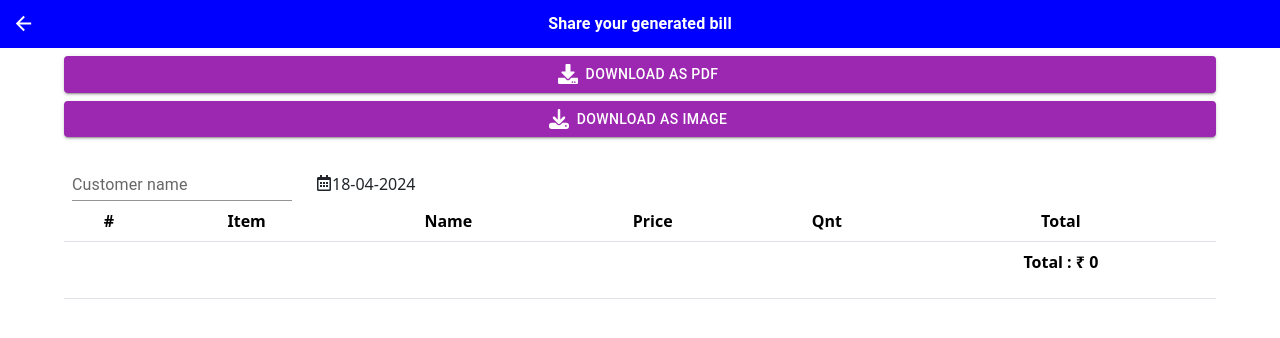
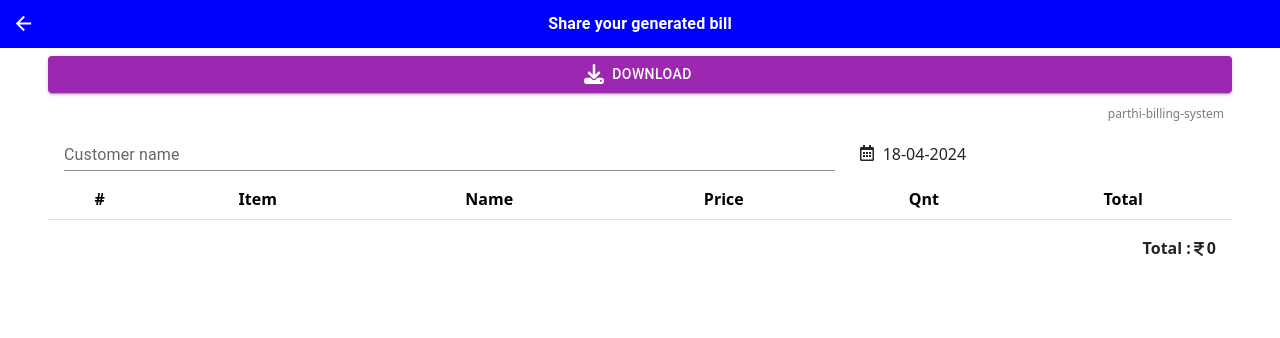
Before and after one commit to Parthiban1612/parthi-billing-system, a React (Create React App) app: page /confirm-bill in a window 1280 px wide. Shown: the top 338 px of the page. Built offline with nearby package versions, Linux system fonts and the light colour scheme.

Commit message:
styles added

```diff
--- a/src/pages/confirm-bill/ComponentToPrint.js
+++ b/src/pages/confirm-bill/ComponentToPrint.js
@@ -3,11 +3,11 @@
 import html2canvas from "html2canvas";
 import moment from "moment/moment";
 import { FaRegCalendarAlt } from "react-icons/fa";
-import { Badge, TextField } from "@mui/material";
+import { TextField } from "@mui/material";
 
 import Button from '@mui/material/Button';
 import Stack from '@mui/material/Stack';
-import { FaDownload } from "react-icons/fa6";
+import { FaDownload, FaIndianRupeeSign } from "react-icons/fa6";
 
 export class ComponentToPrint extends React.PureComponent {
   constructor(props) {
@@ -67,34 +67,42 @@
 
     return (
       <div className="relativeCSS">
-        <Stack className="mb-3" direction="row" spacing={2}>
+        <Stack className="mb-1 px-2 pt-2" direction="row" spacing={2}>
           <Button
             className="w-100"
             onClick={this.takeScreenShot}
             variant="contained"
             color="secondary"
             startIcon={<FaDownload />}>
-            Download as image
+            Download
           </Button>
         </Stack>
         <style type="text/css" media="print">
           {"@page { size: landscape; }"}
         </style>
         <div className="flash" />
-        <div id="divToTakeScreenshot">
-          <div className="d-flex align-items-center gap-4 ms-2">
+        <div id="divToTakeScreenshot" className="px-2">
+          <div className="row align-items-center ms-1 pt-2">
+            <div className="col-12 mb-0">
+              <p className="mb-0 text-end me-2" style={{ opacity: .6, fontSize: "12px" }}>parthi-billing-system</p>
+            </div>
+            <div className="col-8">
               <TextField
+                className="w-100"
                 id="standard-basic"
                 variant="standard"
                 label="Customer name"
                 onChange={(e) => this.setState({ customerName: e.target.value })}
               />
-            <div className="d-flex align-center mt-3">
+            </div>
+            <div className="col-4">
+              <div className="d-flex align-center gap-2 mt-3 w-100">
                 <FaRegCalendarAlt />
                 <h6 className="mb-0">{formattedDate}</h6>
               </div>
             </div>
-          <table className="testClass table table-striped text-center">
+          </div>
+          <table className="testClass table table-striped text-center mt-2">
             <thead>
               <tr>
                 <th scope="col">#</th>
@@ -116,7 +124,7 @@
               {purchasedItems && (
                 <>
                   {purchasedItems?.map((item, index) => (
-                    <tr key={index}>
+                    <tr key={index} className="table-row">
                       <th scope="row">{index + 1}</th>
                       <td className="px-0">
                         <img
@@ -135,20 +143,14 @@
                       <td className="px-0">{formatRupees(item?.total)}</td>
                     </tr>
                   ))}
-                  <tr>
-                    <td></td>
-                    <td></td>
-                    <td></td>
-                    <td></td>
-                    <td></td>
-                    <td>
-                      <p className="fw-bold">Total : ₹ {formatRupees(this?.props?.total)}</p>
-                    </td></tr>
                 </>
               )}
             </tbody>
           </table>
-          <div className="float-end me-3">
+          <div className="row me-1">
+            <p className="fw-bold text-end">Total :
+              <FaIndianRupeeSign />
+              {formatRupees(this?.props?.total)}</p>
           </div>
         </div>
       </div>
--- a/src/pages/confirm-bill/ConfirmBill.js
+++ b/src/pages/confirm-bill/ConfirmBill.js
@@ -68,7 +68,7 @@
   const reactToPrintTrigger = useCallback(() => {
     return <Button
       disabled={loading} variant="contained"
-      className="w-100 mb-2"
+      className="w-100 mb-2 d-none"
       color="secondary"
       startIcon={<FaDownload />}
     >
@@ -98,7 +98,7 @@
   return (
     <>
       <CustomBack title={"Share your generated bill"} />
-      <Container sx={{ padding: 1 }}>
+      <Container className='p-0'>
         <Box pt={6}>
           <ReactToPrint
             content={reactToPrintContent}
--- a/src/pages/create-bill/CreateBill.js
+++ b/src/pages/create-bill/CreateBill.js
@@ -9,6 +9,7 @@
 import { useNavigate } from "react-router-dom";
 import { formatRupees } from "../../lib/convertRuppee";
 import { Autocomplete, Avatar, ListItem, ListItemAvatar, ListItemText } from '@mui/material';
+import { FaIndianRupeeSign } from "react-icons/fa6";
 
 export default function CreateBill() {
    const [priceList, setPriceList] = useState([]);
@@ -140,7 +141,7 @@
                />
             </div>
          </div>
-         <table className="table table-striped text-center">
+         <table className="table table-striped text-center mt-2">
             <thead>
                <tr>
                   <th scope="col">#</th>
@@ -208,15 +209,18 @@
                )}
             </tbody>
          </table>
-         <p className="float-end pe-2">Total : {totalPrice}</p>
-         <br />
-         {purchasedItems?.length > 0 &&
-            <div className="mb-5 pb-5">
-               <div className="w-100">
-                  <ColorButton onClick={() => navigate("/confirm-bill")}>Print</ColorButton>
+         <div className="row me-1">
+            <p className="fw-bold text-end">Total :
+               <FaIndianRupeeSign />
+               {totalPrice}</p>
+         </div>
+         <div className="mx-2">
+            {purchasedItems?.length > 0 &&
+               <div className="mb-5 pb-3">
+                  <ColorButton className="w-100" onClick={() => navigate("/confirm-bill")}>Print</ColorButton>
                </div>
-            </div>
-         }
+            }
+         </div>
       </Container >
    );
 }
```
Lines whose indentation alone changed are shown as unchanged.
